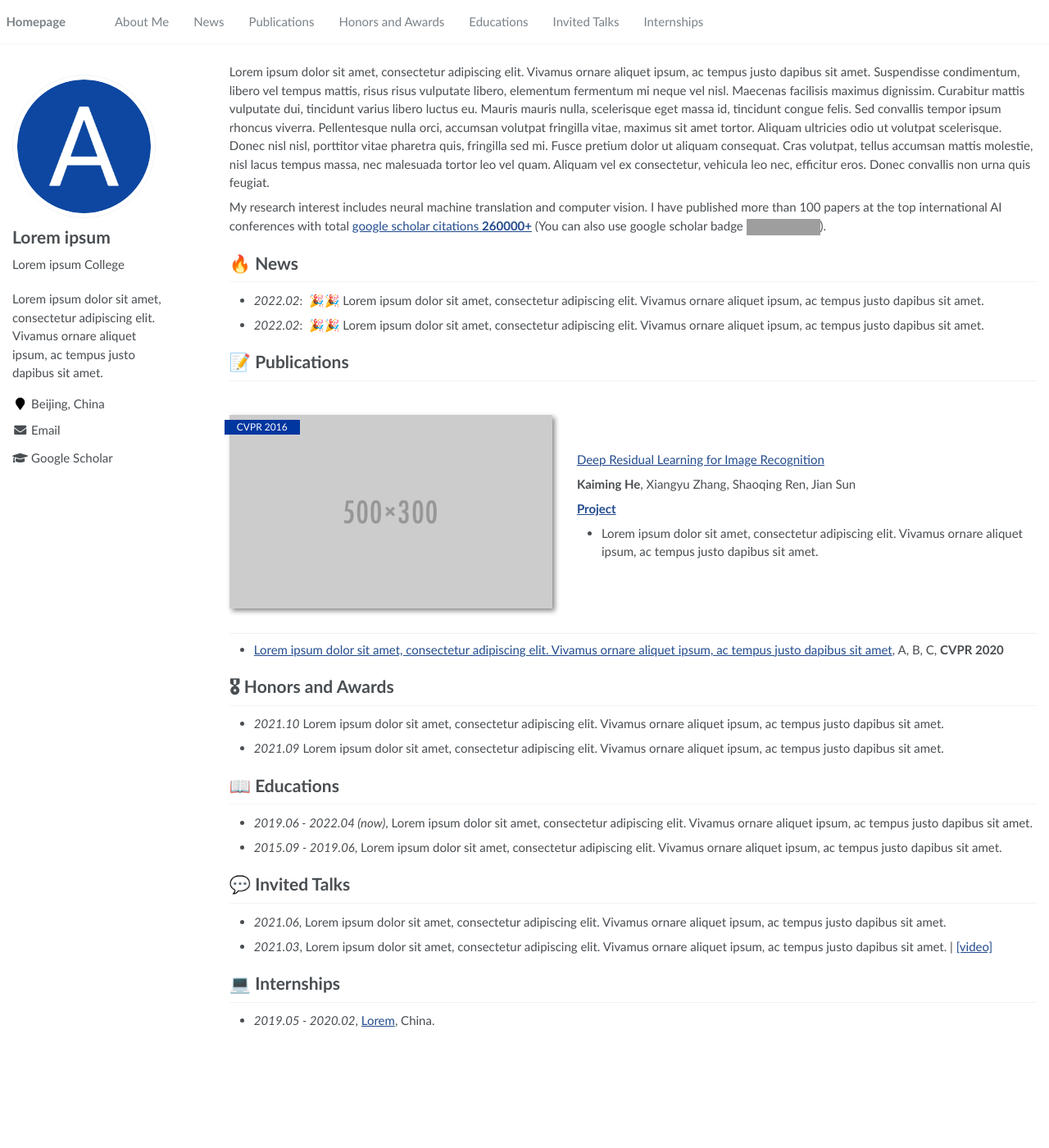
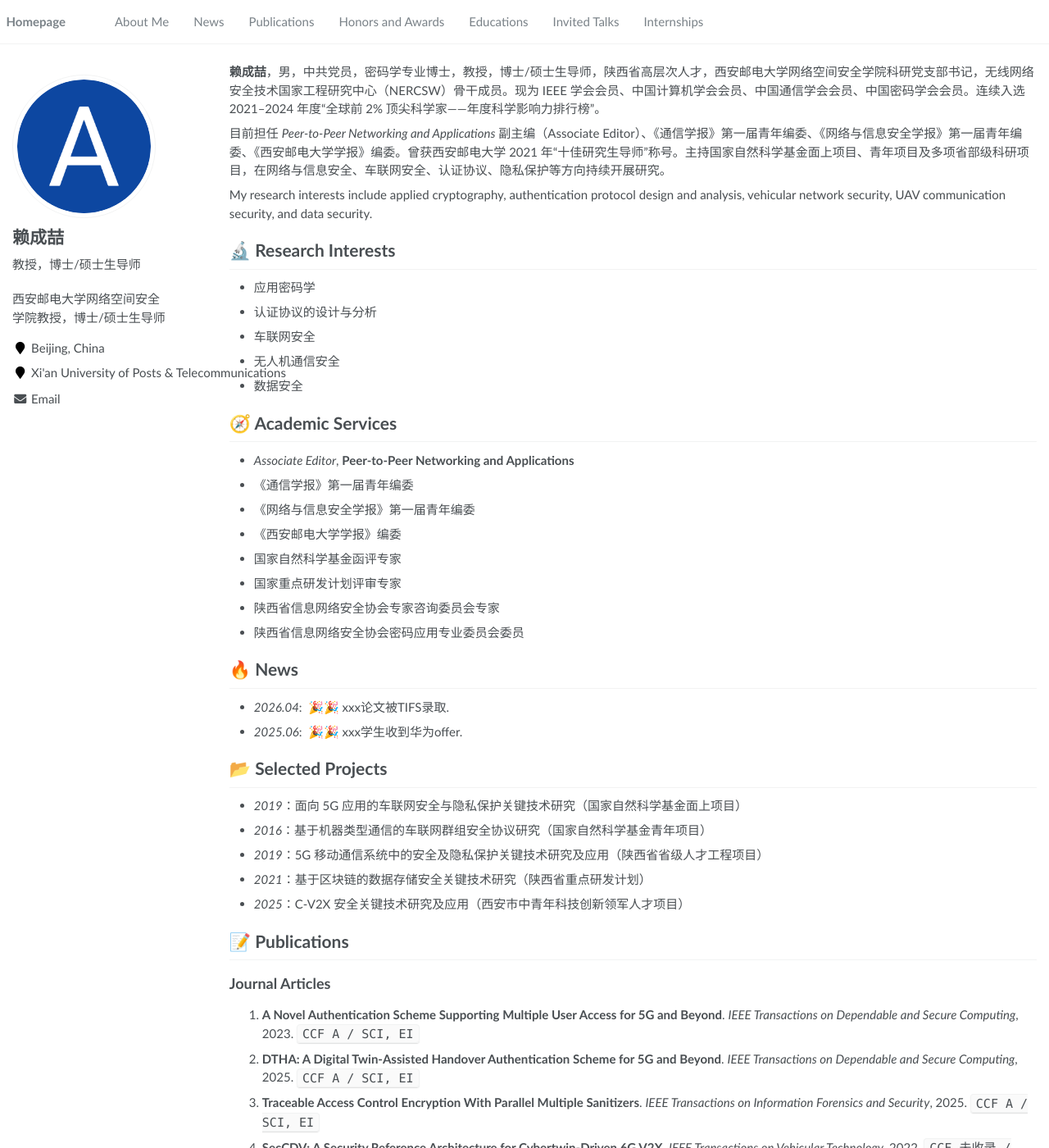
Before and after one commit to muzhi-w/laichengzhe.github.io, a Jekyll site: the page built from _pages/about.md, in a window 1280 px wide and 1400 px high. Shown: the whole window at 82% size. Built offline with Jekyll 4.4.1, drawn with Linux system fonts in a browser that asks for light colours; some of the changed text lies outside the part shown; grey boxes are pictures that could not be loaded.

Commit message:
初始更新

```diff
--- a/_config.yml
+++ b/_config.yml
@@ -6,9 +6,8 @@
 # `jekyll serve`. If you change this file, please restart the server process.
 
 # Site Settings
-title                    : "Lorem ipsum"
-description              : "Lorem ipsum dolor sit amet, consectetur adipiscing elit. Vivamus ornare aliquet ipsum, ac tempus justo dapibus sit amet. "
-repository               : "RayeRen/acad-homepage.github.io"
+title                    : "赖成喆"
+description              : "西安邮电大学网络空间安全学院教授，博士/硕士生导师"
 google_scholar_stats_use_cdn : true
 
 # google analytics
@@ -21,14 +20,13 @@ baidu_site_verification  :  # get baidu_site_verification from https://ziyuan.ba
 
 # Site Author
 author:
-  name             : "Lorem ipsum"
+  name             : "赖成喆"
   avatar           : "images/android-chrome-512x512.png"
-  bio              : "Lorem ipsum College"
+  bio              : "教授，博士/硕士生导师"
   location         : "Beijing, China"
-  employer         :
+  employer         : "Xi'an University of Posts & Telecommunications"
   pubmed           :
-  googlescholar    : "https://scholar.google.com/citations?user=YOUR_GOOGLE_SCHOLAR_ID"
-  email            : "Lorem@ipsum.com"
+  email            : "lcz_xupt@163.com"
   researchgate     :  # e.g., "https://www.researchgate.net/profile/yourprofile"
   uri              :
   bitbucket        :
--- a/_pages/about.md
+++ b/_pages/about.md
@@ -8,51 +8,78 @@ redirect_from:
   - /about.html
 ---
 
-{% if site.google_scholar_stats_use_cdn %}
-{% assign gsDataBaseUrl = "https://cdn.jsdelivr.net/gh/" | append: site.repository | append: "@" %}
-{% else %}
-{% assign gsDataBaseUrl = "https://raw.githubusercontent.com/" | append: site.repository | append: "/" %}
-{% endif %}
-{% assign url = gsDataBaseUrl | append: "google-scholar-stats/gs_data_shieldsio.json" %}
-
 <span class='anchor' id='about-me'></span>
 
-Lorem ipsum dolor sit amet, consectetur adipiscing elit. Vivamus ornare aliquet ipsum, ac tempus justo dapibus sit amet. Suspendisse condimentum, libero vel tempus mattis, risus risus vulputate libero, elementum fermentum mi neque vel nisl. Maecenas facilisis maximus dignissim. Curabitur mattis vulputate dui, tincidunt varius libero luctus eu. Mauris mauris nulla, scelerisque eget massa id, tincidunt congue felis. Sed convallis tempor ipsum rhoncus viverra. Pellentesque nulla orci, accumsan volutpat fringilla vitae, maximus sit amet tortor. Aliquam ultricies odio ut volutpat scelerisque. Donec nisl nisl, porttitor vitae pharetra quis, fringilla sed mi. Fusce pretium dolor ut aliquam consequat. Cras volutpat, tellus accumsan mattis molestie, nisl lacus tempus massa, nec malesuada tortor leo vel quam. Aliquam vel ex consectetur, vehicula leo nec, efficitur eros. Donec convallis non urna quis feugiat.
+**赖成喆**，男，中共党员，密码学专业博士，教授，博士/硕士生导师，陕西省高层次人才，西安邮电大学网络空间安全学院科研党支部书记，无线网络安全技术国家工程研究中心（NERCSW）骨干成员。现为 IEEE 学会会员、中国计算机学会会员、中国通信学会会员、中国密码学会会员。连续入选 2021–2024 年度“全球前 2% 顶尖科学家——年度科学影响力排行榜”。
 
-My research interest includes neural machine translation and computer vision. I have published more than 100 papers at the top international AI conferences with total <a href='https://scholar.google.com/citations?user=DhtAFkwAAAAJ'>google scholar citations <strong><span id='total_cit'>260000+</span></strong></a> (You can also use google scholar badge <a href='https://scholar.google.com/citations?user=DhtAFkwAAAAJ'><img src="https://img.shields.io/endpoint?url={{ url | url_encode }}&logo=Google%20Scholar&labelColor=f6f6f6&color=9cf&style=flat&label=citations"></a>).
+目前担任 *Peer-to-Peer Networking and Applications* 副主编（Associate Editor）、《通信学报》第一届青年编委、《网络与信息安全学报》第一届青年编委、《西安邮电大学学报》编委。曾获西安邮电大学 2021 年“十佳研究生导师”称号。主持国家自然科学基金面上项目、青年项目及多项省部级科研项目，在网络与信息安全、车联网安全、认证协议、隐私保护等方向持续开展研究。
 
+My research interests include applied cryptography, authentication protocol design and analysis, vehicular network security, UAV communication security, and data security.
+
+# 🔬 Research Interests
+- 应用密码学
+- 认证协议的设计与分析
+- 车联网安全
+- 无人机通信安全
+- 数据安全
+
+# 🧭 Academic Services
+- *Associate Editor*, **Peer-to-Peer Networking and Applications**
+- 《通信学报》第一届青年编委
+- 《网络与信息安全学报》第一届青年编委
+- 《西安邮电大学学报》编委
+- 国家自然科学基金函评专家
+- 国家重点研发计划评审专家
+- 陕西省信息网络安全协会专家咨询委员会专家
+- 陕西省信息网络安全协会密码应用专业委员会委员
 
 # 🔥 News
-- *2022.02*: &nbsp;🎉🎉 Lorem ipsum dolor sit amet, consectetur adipiscing elit. Vivamus ornare aliquet ipsum, ac tempus justo dapibus sit amet.
-- *2022.02*: &nbsp;🎉🎉 Lorem ipsum dolor sit amet, consectetur adipiscing elit. Vivamus ornare aliquet ipsum, ac tempus justo dapibus sit amet.
+- *2026.04*: &nbsp;🎉🎉 xxx论文被TIFS录取.
+- *2025.06*: &nbsp;🎉🎉 xxx学生收到华为offer.
+
+# 📂 Selected Projects
+- *2019*：面向 5G 应用的车联网安全与隐私保护关键技术研究（国家自然科学基金面上项目）
+- *2016*：基于机器类型通信的车联网群组安全协议研究（国家自然科学基金青年项目）
+- *2019*：5G 移动通信系统中的安全及隐私保护关键技术研究及应用（陕西省省级人才工程项目）
+- *2021*：基于区块链的数据存储安全关键技术研究（陕西省重点研发计划）
+- *2025*：C-V2X 安全关键技术研究及应用（西安市中青年科技创新领军人才项目）
 
 # 📝 Publications
 
-<div class='paper-box'><div class='paper-box-image'><div><div class="badge">CVPR 2016</div><img src='images/500x300.png' alt="sym" width="100%"></div></div>
-<div class='paper-box-text' markdown="1">
+## Journal Articles
+1. **A Novel Authentication Scheme Supporting Multiple User Access for 5G and Beyond**. *IEEE Transactions on Dependable and Secure Computing*, 2023. `CCF A / SCI, EI`
+2. **DTHA: A Digital Twin-Assisted Handover Authentication Scheme for 5G and Beyond**. *IEEE Transactions on Dependable and Secure Computing*, 2025. `CCF A / SCI, EI`
+3. **Traceable Access Control Encryption With Parallel Multiple Sanitizers**. *IEEE Transactions on Information Forensics and Security*, 2025. `CCF A / SCI, EI`
+4. **SecCDV: A Security Reference Architecture for Cybertwin-Driven 6G V2X**. *IEEE Transactions on Vehicular Technology*, 2022. `CCF 未收录 / SCI, EI`
+5. **pdRide: Privacy-Preserving Distributed Online Ride-Hailing Matching Scheme**. *IEEE Transactions on Intelligent Transportation Systems*, 2023. `CCF 未收录`
+6. **Searchable Encryption With Autonomous Path Delegation Function and Its Application in Healthcare Cloud**. *IEEE Transactions on Cloud Computing*, 2023. `CCF C / SCI, EI`
+7. **Privacy-Preserving Medical Data Sharing Scheme Based on Two-Party Cloud-Assisted PSI**. *IEEE Internet of Things Journal*, 2024. `CCF C / SCI, EI`
+8. **A Novel Authentication and Key Agreement Scheme for In-Vehicle Networks**. *IEEE Transactions on Vehicular Technology*, 2025. `CCF 未收录 / SCI, EI`
+9. **基于卷积神经网络的车载数字孪生持续认证方案**. *通信学报*. `CCF 计算领域高质量科技期刊分级目录 T1 / EI`
 
-[Deep Residual Learning for Image Recognition](https://openaccess.thecvf.com/content_cvpr_2016/papers/He_Deep_Residual_Learning_CVPR_2016_paper.pdf)
-
-**Kaiming He**, Xiangyu Zhang, Shaoqing Ren, Jian Sun
-
-[**Project**](https://scholar.google.com/citations?view_op=view_citation&hl=zh-CN&user=DhtAFkwAAAAJ&citation_for_view=DhtAFkwAAAAJ:ALROH1vI_8AC) <strong><span class='show_paper_citations' data='DhtAFkwAAAAJ:ALROH1vI_8AC'></span></strong>
-- Lorem ipsum dolor sit amet, consectetur adipiscing elit. Vivamus ornare aliquet ipsum, ac tempus justo dapibus sit amet.
-</div>
-</div>
-
-- [Lorem ipsum dolor sit amet, consectetur adipiscing elit. Vivamus ornare aliquet ipsum, ac tempus justo dapibus sit amet](https://github.com), A, B, C, **CVPR 2020**
+## Conference and Workshop Papers
+1. **GAN Augmentation-Based Continuous Authentication for Vehicular Digital Twin**. *IEEE International Conference on Communications (IEEE ICC)*, 2024-06. `通信顶会, CCF C`
+2. **A PUF-Based Authentication and Key Distribution Scheme for In-Vehicle Network**. *IEEE International Conference on Communications (IEEE ICC)*, 2023-05. `通信顶会, CCF C`
+3. **Group-Based Handover Authentication for Space-Air-Ground Integrated Vehicular Networks**. *IEEE International Conference on Communications (IEEE ICC)*, 2021-06. `通信顶会, CCF C`
+4. **Platoon Handover Authentication in 5G-V2X**. *IEEE CNS Poster*, 2020-06.
+5. **A Bilingual Multi-Type Spam Detection Model Based on M-BERT**. *IEEE Global Communications Conference (IEEE GLOBECOM)*, 2020-12. `通信顶会, CCF C`
 
 # 🎖 Honors and Awards
-- *2021.10* Lorem ipsum dolor sit amet, consectetur adipiscing elit. Vivamus ornare aliquet ipsum, ac tempus justo dapibus sit amet.
-- *2021.09* Lorem ipsum dolor sit amet, consectetur adipiscing elit. Vivamus ornare aliquet ipsum, ac tempus justo dapibus sit amet.
+- *2025* 中国发明协会发明创业奖创新奖二等奖（智慧医疗服务平台安全关键技术研究及应用）
+- *2021* 陕西高等学校科学技术一等奖（基于蜂窝网络的下一代智能车联网安全防护理论与方法）
+- *2021* 西安邮电大学“十佳研究生导师”
+- *2018* 陕西省“特支计划”青年拔尖人才
+- *2017* 陕西省普通高校首批“青年杰出人才”支持计划
+- *2016* 陕西省“青年科技新星”
 
 # 📖 Educations
-- *2019.06 - 2022.04 (now)*, Lorem ipsum dolor sit amet, consectetur adipiscing elit. Vivamus ornare aliquet ipsum, ac tempus justo dapibus sit amet.
-- *2015.09 - 2019.06*, Lorem ipsum dolor sit amet, consectetur adipiscing elit. Vivamus ornare aliquet ipsum, ac tempus justo dapibus sit amet.
+- 密码学专业，博士（院校与起止时间待补充）
 
 # 💬 Invited Talks
-- *2021.06*, Lorem ipsum dolor sit amet, consectetur adipiscing elit. Vivamus ornare aliquet ipsum, ac tempus justo dapibus sit amet.
-- *2021.03*, Lorem ipsum dolor sit amet, consectetur adipiscing elit. Vivamus ornare aliquet ipsum, ac tempus justo dapibus sit amet.  \| [\[video\]](https://github.com/)
+- 待补充
 
 # 💻 Internships
-- *2019.05 - 2020.02*, [Lorem](https://github.com/), China.
+- 待补充
+
+# 📮 Contact
+- Email: [lcz_xupt@163.com](mailto:lcz_xupt@163.com)
```
